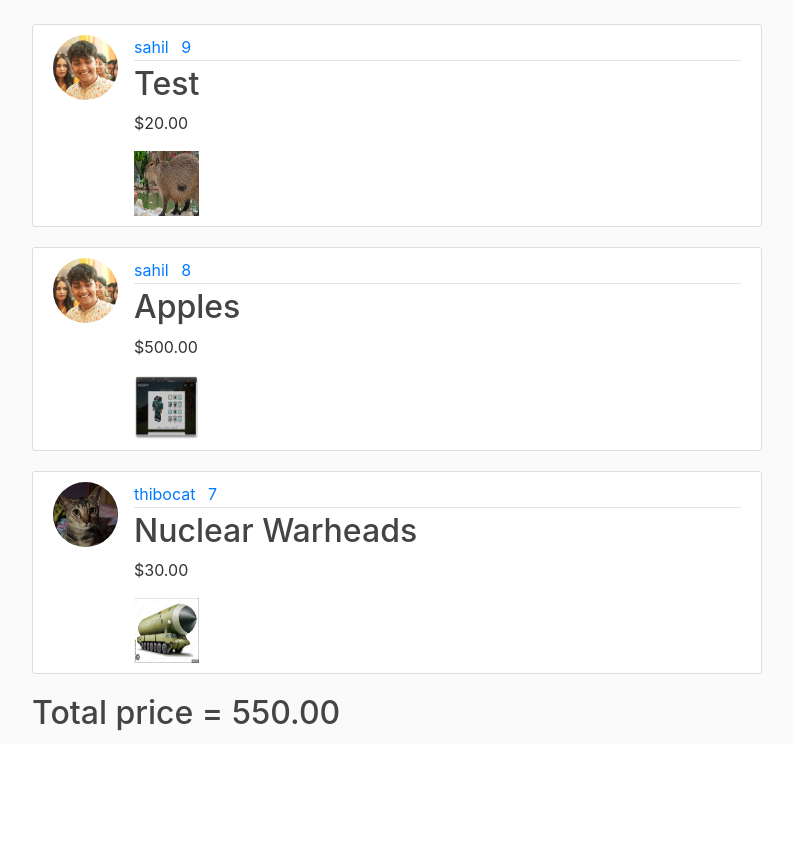
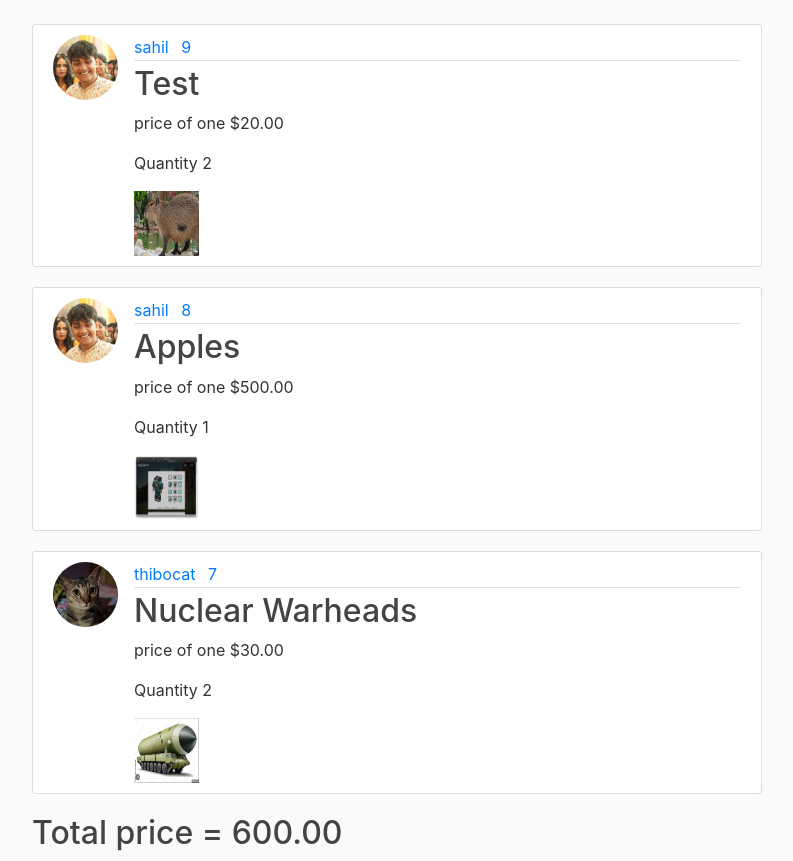
Before and after one commit to SahilMaheshwari/django_learning, a Django app: page /cart/ in a window 1280 px wide. Shown: the part 56-917 px from the top of the page, without its empty margins (53-846 px from the left). Before the commit the page ends 787 px from the top, so only its background shows below. Run offline with Django 5.2, Linux system fonts and the light colour scheme; a user stored in the database is signed in; data comes from the database, SQL or seed files in the repository; both versions use the stored data as it was after the commit; some libraries are stand-ins or nearby versions.

Commit message:
On branch main Your branch is up to date with 'origin/main'.
Changes to be committed:
	modified:   blog/__pycache__/models.cpython-311.pyc
	modified:   blog/__pycache__/urls.cpython-311.pyc
	modified:   blog/__pycache__/views.cpython-311.pyc
	new file:   blog/migrations/0010_cartitems_count.py
	new file:   blog/migrations/__pycache__/0010_cartitems_count.cpython-311.pyc
	modified:   blog/models.py
	modified:   blog/templates/blog/cart.html
	modified:   blog/templates/blog/home.html
	modified:   blog/views.py
	modified:   db.sqlite3

cart functioning properly

```diff
--- a/blog/models.py
+++ b/blog/models.py
@@ -23,9 +23,10 @@ class Cart(models.Model):
 
     def total_price(self):
         cart_items = self.cartitems_set.all()
-        cartPrice = sum(i.product.price for i in cart_items)
+        cartPrice = sum(i.product.price*i.count for i in cart_items)
         return cartPrice
 
 class CartItems(models.Model):
     cart = models.ForeignKey(Cart, on_delete=models.CASCADE)
     product = models.ForeignKey(post, on_delete=models.SET_NULL, null=True, blank=True)
+    count = models.IntegerField(default=0)
--- a/blog/templates/blog/cart.html
+++ b/blog/templates/blog/cart.html
@@ -1,17 +1,18 @@
 {%extends "blog/base.html"%}
 {% block content %}
-    {% for post in products %}
+    {% for post in cart_items %}
         <article class="media content-section">
-        <img class="rounded-circle article-img" src="{{ post.author.profile.image.url }}">
+        <img class="rounded-circle article-img" src="{{ post.product.author.profile.image.url }}">
         <div class="media-body">
             <div class="article-metadata">
-            <a class="mr-2" href="#">{{ post.author }}</a>
-            <a class="mr-2" href="#">{{ post.id }}</a>
-            <small class="text-muted">{{ post.date_posted|date:"F d, Y" }}</small>
+            <a class="mr-2" href="#">{{ post.product.author }}</a>
+            <a class="mr-2" href="#">{{ post.product.id }}</a>
+            <small class="text-muted">{{ post.product.date_posted|date:"F d, Y" }}</small>
             </div>
-            <h2><a class="article-title" href="{% url 'post-detail' post.id %}">{{ post.title }}</a></h2>
-            <p class="article-content">${{ post.price }}</p>
-            <img class="article-img" src="{{ post.image.url }}" alt="{{ post.title }}">
+            <h2><a class="article-title" href="{% url 'post-detail' post.product.id %}">{{ post.product.title }}</a></h2>
+            <p class="article-content">price of one ${{ post.product.price }}</p>
+            <p class="article-content">Quantity {{ post.count }}</p>
+            <img class="article-img" src="{{ post.product.image.url }}" alt="{{ post.product.title }}">
         </div>
         </article>
     {% endfor %}
--- a/blog/templates/blog/home.html
+++ b/blog/templates/blog/home.html
@@ -1,6 +1,6 @@
 {% extends "blog/base.html" %}
 {% block content %}
-    {% for post in context %}
+    {% for post in posts %}
         <article class="media content-section">
           <img class="rounded-circle article-img" src="{{ post.author.profile.image.url }}">
           <div class="media-body">
--- a/blog/views.py
+++ b/blog/views.py
@@ -7,26 +7,27 @@ from django.shortcuts import redirect
 from django.http import HttpResponseRedirect
 #from .forms import UserAddMoney
 from django.contrib import messages
+from django.contrib.auth.decorators import login_required
 
 
-def home(request):
-    context = {
-        'posts' : post.objects.all()
-        }
-    return render(request, 'blog/home.html', context)
-    if request.method == 'POST':
-        form = UserImage(request.POST, request.FILES)
-        if form.is_valid():
-            form.save()
+# def home(request):
+#     context = {
+#         'posts' : post.objects.all()
+#         }
+#     return render(request, 'blog/home.html', context)
+#     if request.method == 'POST':
+#         form = UserImage(request.POST, request.FILES)
+#         if form.is_valid():
+#             form.save()
 
-            # Getting the current instance object to display in the template
-            img_object = form.instance
+#             # Getting the current instance object to display in the template
+#             img_object = form.instance
 
-            return render(request, 'blog/post_form.html', {'form': form, 'img_obj': img_object})
-    else:
-        form = UserImage()
+#             return render(request, 'blog/post_form.html', {'form': form, 'img_obj': img_object})
+#     else:
+#         form = UserImage()
 
-    return render(request, 'blog/post_form.html', {'form': form})
+#     return render(request, 'blog/post_form.html', {'form': form})
 
 class PostListView(ListView):
     model = post
@@ -48,18 +49,6 @@ class PostCreateView(CreateView):
 def about(request):
     return render(request, 'blog/about.html', {'title' : 'About'})
 
-# def addmoney(request):
-#     if request.method == 'POST':
-#         form = UserAddMoney(request.POST)
-#         if form.is_valid():
-#             form.save()
-#             username = form.cleaned_data.get('username')
-#             messages.success(request, f'Account created for {username}!')
-#             return redirect('profile')
-#         else:
-#             form = UserAddMoney()
-#     return render(request, 'blog/addmoney.html', {'title' : 'Add Money'})
-
 def add_to_cart(request, id):
     product = post.objects.get(id=id)
     user = request.user
@@ -69,10 +58,18 @@ def add_to_cart(request, id):
     else:
         print("Existing cart found for the user")
 
-    cart_items = CartItems.objects.create(cart = cart, product = product)
-    print(f"Added {product} to cart {cart}")
+    cart_item, created = CartItems.objects.get_or_create(cart=cart, product=product)
+    if created:
+        cart_item.count = 1
+        cart_item.save()
+        print(f"Added {product} to cart {cart}")
+    else:
+        cart_item.count += 1
+        cart_item.save()
+        print(f"Updated {product} count in cart {cart}")
     return HttpResponseRedirect('/')
 
+@login_required
 def cart(request):
     cart = Cart.objects.filter(is_paid = False, user = request.user)[0]
     cart_items = cart.cartitems_set.all()
```
Also changed, not shown: blog/migrations/0010_cartitems_count.py (added), db.sqlite3.
